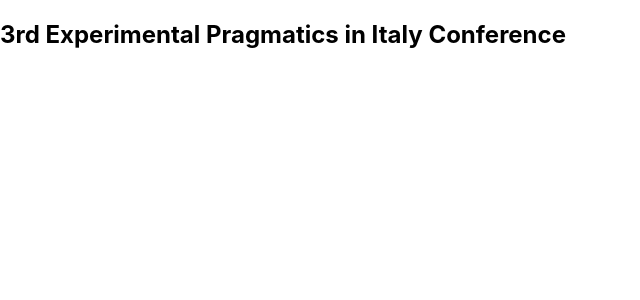
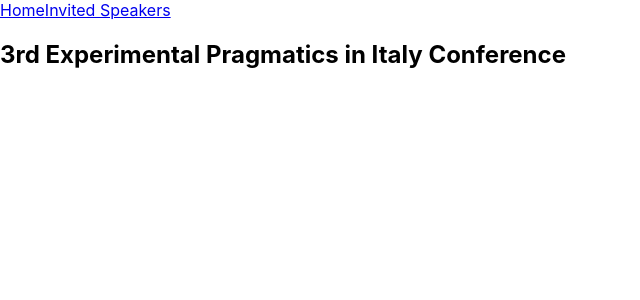
Before and after one commit to xprag/xprag19, a React (Create React App) app: page / in a window 1280 px wide. Shown: the top 300 px of the page, without its empty margins (0-640 px from the left). Built offline with nearby package versions, Linux system fonts and the light colour scheme.

Commit message:
Added navbar component

```diff
--- a/src/App.js
+++ b/src/App.js
@@ -1,19 +1,23 @@
-import React, { Component } from 'react';
-import './App.css';
-import {BrowserRouter, Route, Switch} from 'react-router-dom';
-import Home from './components/home';
-import Invited from './components/invited';
-import Error from './components/error';
+import React, { Component } from "react";
+import "./App.css";
+import { BrowserRouter, Route, Switch } from "react-router-dom";
+import Navbar from "./components/navbar";
+import Home from "./components/home";
+import Invited from "./components/invited";
+import Error from "./components/error";
 
 class App extends Component {
   render() {
     return (
       <BrowserRouter>
-        <Switch>
-          <Route path='/' component={Home} exact />
-          <Route path='/invited' component={Invited} />
-          <Route component={Error} />
-        </Switch>
+        <div>
+          <Navbar />
+          <Switch>
+            <Route path="/" component={Home} exact />
+            <Route path="/invited" component={Invited} />
+            <Route component={Error} />
+          </Switch>
+        </div>
       </BrowserRouter>
     );
   }
--- /dev/null
+++ b/src/components/navbar.jsx
@@ -0,0 +1,11 @@
+import React, { Component } from 'react';
+import {NavLink} from 'react-router-dom';
+
+const Navbar = () => (
+    <div>
+        <NavLink to='/'>Home</NavLink>
+        <NavLink to='/invited'>Invited Speakers</NavLink>
+    </div>
+);
+
+export default Navbar;
```
